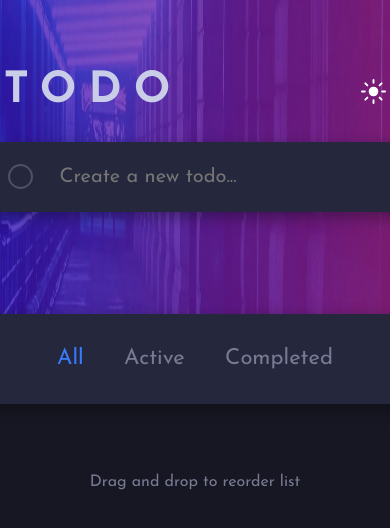
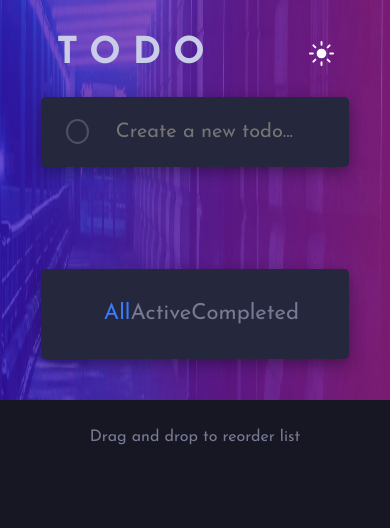
Before and after one commit to guarize/todo-list-2.0, a React (Create React App) app: page / in a window 390 px wide. Shown: the top 528 px of the page. Built offline with nearby package versions, Linux system fonts and the light colour scheme.

Commit message:
[fix] - 400px responsive

```diff
--- a/src/App.css
+++ b/src/App.css
@@ -25,6 +25,7 @@ body {
   justify-content: center;
   margin-top: 8%;
   z-index: 1;
+  margin: 0 auto;
 }
 
 .main-container {
--- a/src/App.jsx
+++ b/src/App.jsx
@@ -18,7 +18,7 @@ function App() {
     } else {
       setTodoList(savedList);
     }
-  }, []);
+  }, [setTodoList]);
 
   return (
     <main className={darkMode ? 'app-container-dark' : 'app-container-light'}>
--- a/src/styles/Header.css
+++ b/src/styles/Header.css
@@ -23,4 +23,8 @@
     width: 90%;
     margin-top: 10px;
   }
+
+  .header-wrapper h1 {
+    font-size: 37px;
+  }
 }
--- a/src/styles/TodoInput.css
+++ b/src/styles/TodoInput.css
@@ -41,4 +41,8 @@
   .input-wrapper {
     width: 100%;
   }
+
+  .input-wrapper input {
+    width: 100%;
+  }
 }
```
